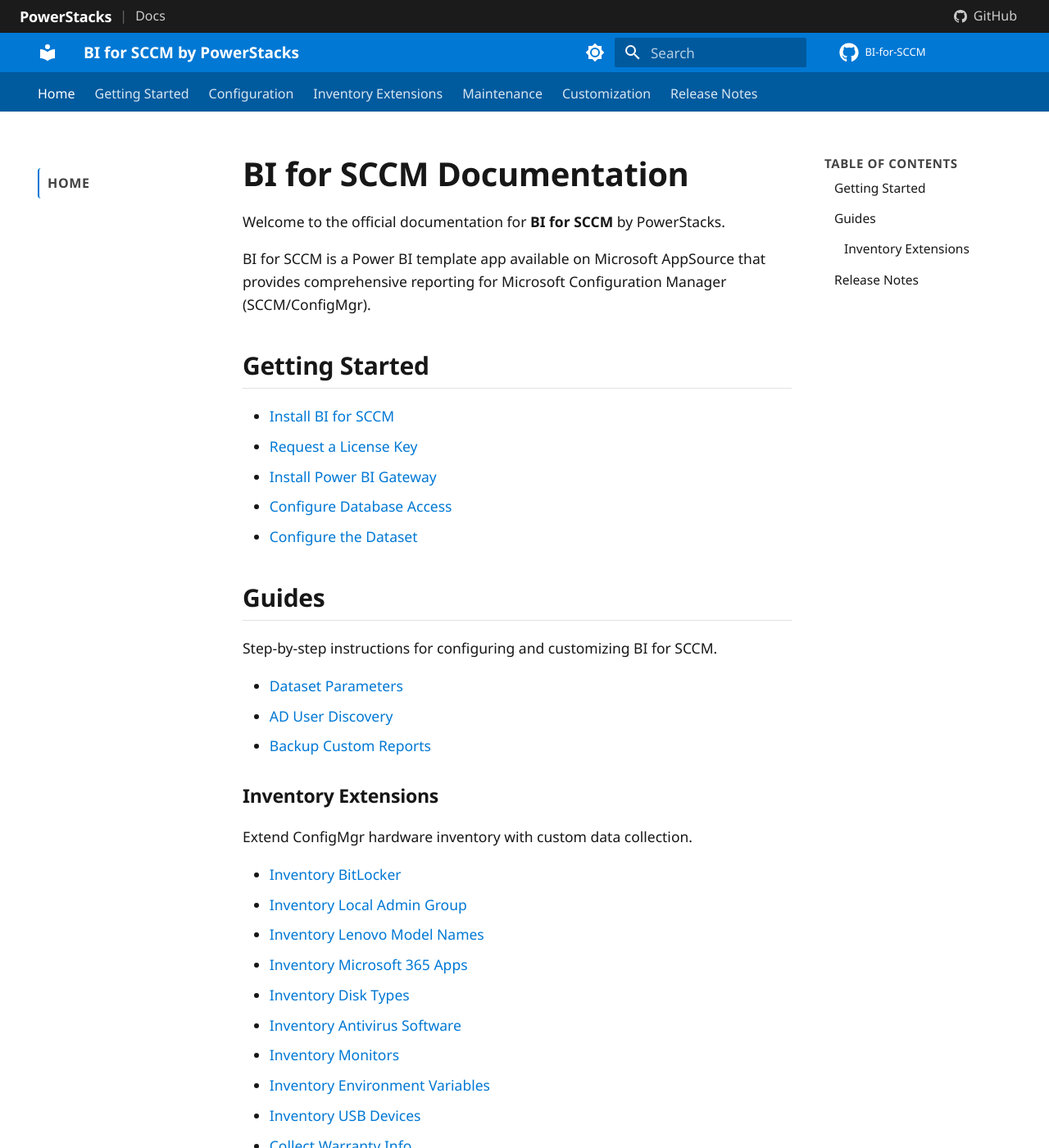
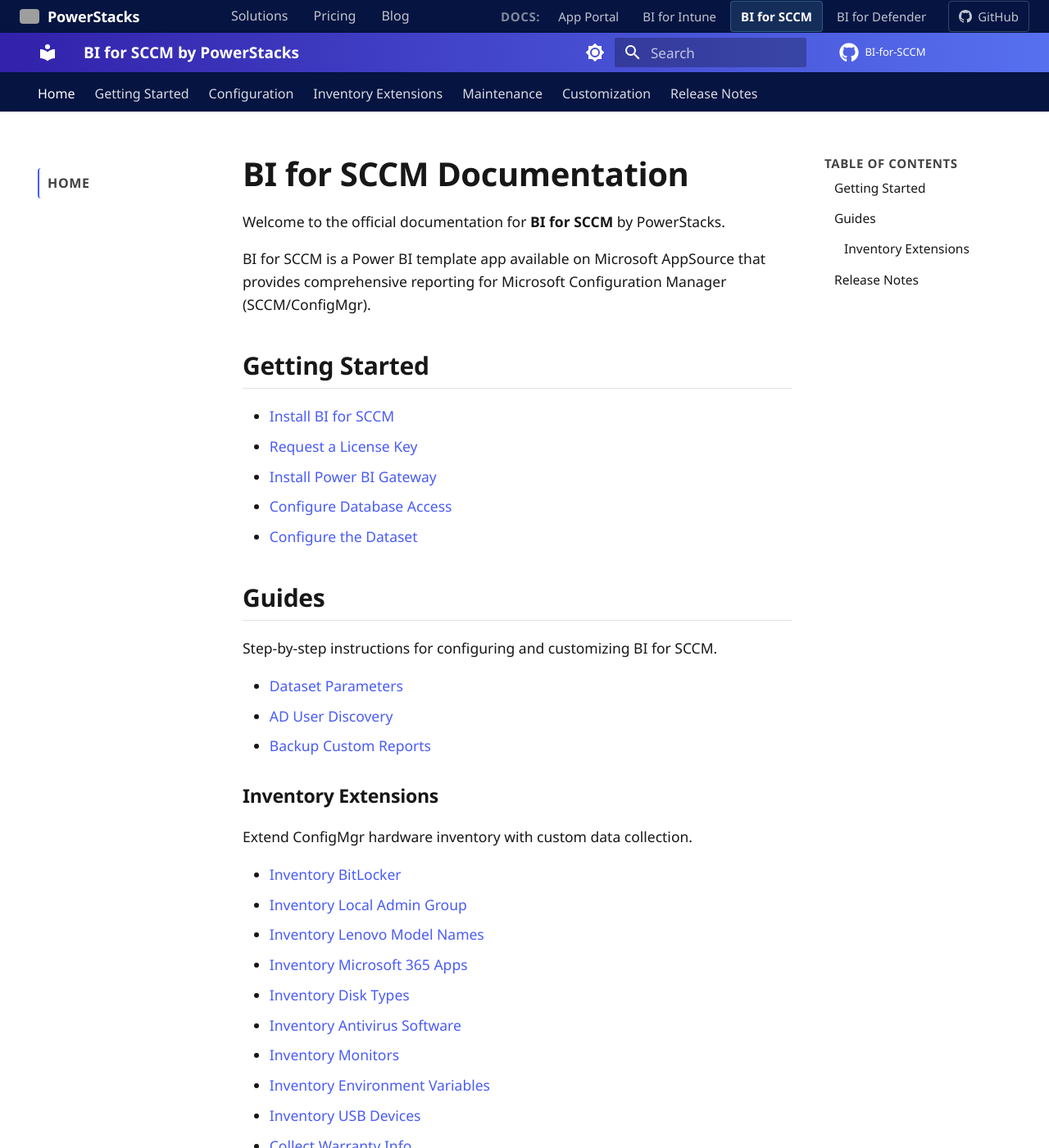
Before and after one commit to powerstacks-corp/BI-for-SCCM, an MkDocs documentation site: the page built from docs/index.md, in a window 1280 px wide and 1400 px high. Shown: the whole window at 82% size. Built offline with MkDocs 1.6.1 and Material for MkDocs 9.7.7, drawn with Linux system fonts in a browser that asks for light colours; some web fonts are replaced; comment, search, counter and statistics services are not loaded; grey boxes are pictures that could not be loaded.

Commit message:
Rebrand docs site: global nav bar + PowerStacks color alignment
- Replace simple "PowerStacks | Docs" top bar with full navigation bar
  including logo, website links, cross-product doc switcher, and GitHub link
- Align color palette from Microsoft blue to PowerStacks brand gradient
  (navy #051441, gradient #3221AA → #5670F0)
- Header uses brand gradient, tabs use brand navy
- Document full color palette in CSS header comments

Co-Authored-By: Claude Opus 4.6 <noreply@anthropic.com>

```diff
--- a/docs/overrides/main.html
+++ b/docs/overrides/main.html
@@ -1,15 +1,24 @@
 {% extends "base.html" %}
 
 {% block announce %}
-<nav class="ms-top-bar">
-  <div class="ms-top-bar__inner">
-    <div class="ms-top-bar__left">
-      <span class="ms-top-bar__brand">PowerStacks</span>
-      <span class="ms-top-bar__separator">|</span>
-      <span class="ms-top-bar__product">Docs</span>
+<nav class="ps-global-nav" aria-label="PowerStacks global">
+  <div class="ps-global-nav__inner">
+    <a href="https://powerstacks.com" class="ps-global-nav__brand" title="PowerStacks Home">
+      <img src="https://powerstacks.com/images/logo.webp" alt="" class="ps-global-nav__logo" width="24" height="24" />
+      <span class="ps-global-nav__brand-text">PowerStacks</span>
+    </a>
+    <div class="ps-global-nav__site-links">
+      <a href="https://powerstacks.com/solutions/endpoint-management-platform/">Solutions</a>
+      <a href="https://powerstacks.com/pricing/">Pricing</a>
+      <a href="https://powerstacks.com/blog/">Blog</a>
     </div>
-    <div class="ms-top-bar__right">
-      <a href="https://github.com/powerstacks-corp/BI-for-SCCM" class="ms-top-bar__link-btn">
+    <div class="ps-global-nav__docs-links">
+      <span class="ps-global-nav__docs-label">Docs:</span>
+      <a href="https://powerstacks-corp.github.io/app-portal-for-intune/" class="ps-global-nav__doc-link">App Portal</a>
+      <a href="https://powerstacks-corp.github.io/BI-for-Intune/" class="ps-global-nav__doc-link">BI for Intune</a>
+      <a href="https://powerstacks-corp.github.io/BI-for-SCCM/" class="ps-global-nav__doc-link ps-global-nav__doc-link--active">BI for SCCM</a>
+      <a href="https://powerstacks-corp.github.io/BI-for-Defender/" class="ps-global-nav__doc-link">BI for Defender</a>
+      <a href="https://github.com/powerstacks-corp/BI-for-SCCM" class="ps-global-nav__github-btn">
         <svg xmlns="http://www.w3.org/2000/svg" viewBox="0 0 16 16" width="16" height="16" fill="currentColor"><path d="M8 0C3.58 0 0 3.58 0 8c0 3.54 2.29 6.53 5.47 7.59.4.07.55-.17.55-.38 0-.19-.01-.82-.01-1.49-2.01.37-2.53-.49-2.69-.94-.09-.23-.48-.94-.82-1.13-.28-.15-.68-.52-.01-.53.63-.01 1.08.58 1.23.82.72 1.21 1.87.87 2.33.66.07-.52.28-.87.51-1.07-1.78-.2-3.64-.89-3.64-3.95 0-.87.31-1.59.82-2.15-.08-.2-.36-1.02.08-2.12 0 0 .67-.21 2.2.82.64-.18 1.32-.27 2-.27.68 0 1.36.09 2 .27 1.53-1.04 2.2-.82 2.2-.82.44 1.1.16 1.92.08 2.12.51.56.82 1.27.82 2.15 0 3.07-1.87 3.75-3.65 3.95.29.25.54.73.54 1.48 0 1.07-.01 1.93-.01 2.2 0 .21.15.46.55.38A8.013 8.013 0 0016 8c0-4.42-3.58-8-8-8z"></path></svg>
         GitHub
       </a>
--- a/docs/stylesheets/microsoft-learn.css
+++ b/docs/stylesheets/microsoft-learn.css
@@ -1,15 +1,40 @@
 /*
- * Microsoft Learn-inspired theme for MkDocs Material
- * Matches the look and feel of learn.microsoft.com
+ * PowerStacks-branded theme for MkDocs Material
+ * Based on Microsoft Learn design, aligned with powerstacks.com branding
+ *
+ * ── Brand Color Palette ──
+ *
+ * Primary:
+ *   Brand Navy:       #051441  (top bar, tabs, dark backgrounds)
+ *   Brand Navy Light: #0A1F5E  (hover states, dark mode header)
+ *   Brand Gradient:   #3221AA → #5670F0  (header bar, hero banners)
+ *   Gradient Mid:     #4A5CF5  (links, accents, primary fg)
+ *
+ * Accents:
+ *   Brand Blue:       #6EC1E4  (light accent, active doc indicator)
+ *   Brand Green:      #61CE70  (CTAs on main website)
+ *
+ * Dark Mode:
+ *   Primary:          #7B8AF7  (lightened gradient midpoint)
+ *   Light Accent:     #8ED3EA  (lightened brand blue)
+ *   Dark Accent:      #5670F0  (gradient end)
+ *   Header:           #0A1F5E  (navy light)
+ *   Tabs:             #030C2A  (deeper navy)
+ *
+ * Semantic (unchanged):
+ *   Note:    #4A5CF5 (purple, matches brand)
+ *   Tip:     #107c10 (green)
+ *   Warning: #ff8c00 (orange)
+ *   Danger:  #d13438 (red)
  */
 
 /* ── Color palette ── */
 :root,
 [data-md-color-scheme="default"] {
-  --md-primary-fg-color: #0078d4;
-  --md-primary-fg-color--light: #2899f5;
-  --md-primary-fg-color--dark: #005a9e;
-  --md-accent-fg-color: #0078d4;
+  --md-primary-fg-color: #4A5CF5;
+  --md-primary-fg-color--light: #6EC1E4;
+  --md-primary-fg-color--dark: #3221AA;
+  --md-accent-fg-color: #4A5CF5;
   --md-default-bg-color: #ffffff;
   --md-default-fg-color: #171717;
   --md-default-fg-color--light: #424242;
@@ -17,10 +42,10 @@
 }
 
 [data-md-color-scheme="slate"] {
-  --md-primary-fg-color: #4dabf7;
-  --md-primary-fg-color--light: #74c0fc;
-  --md-primary-fg-color--dark: #339af0;
-  --md-accent-fg-color: #4dabf7;
+  --md-primary-fg-color: #7B8AF7;
+  --md-primary-fg-color--light: #8ED3EA;
+  --md-primary-fg-color--dark: #5670F0;
+  --md-accent-fg-color: #7B8AF7;
   --md-default-bg-color: #1b1b1b;
   --md-default-fg-color: #e8e8e8;
   --md-default-fg-color--light: #b0b0b0;
@@ -40,10 +65,9 @@
   color: var(--md-typeset-color);
 }
 
-/* ── Top bar — Microsoft Learn-style brand bar ── */
-/* Override MkDocs Material's announce/banner wrapper */
+/* ── Global nav bar — PowerStacks branded ── */
 .md-banner {
-  background-color: #1b1b1b !important;
+  background-color: #051441 !important;
 }
 
 .md-banner__inner {
@@ -59,104 +83,155 @@
   color: #ffffff;
 }
 
-.ms-top-bar {
+.ps-global-nav {
   display: contents;
 }
 
-.ms-top-bar__inner {
+.ps-global-nav__inner {
   display: contents;
 }
 
-.ms-top-bar__left {
-  display: flex;
+/* Brand / Logo */
+.ps-global-nav__brand {
+  display: flex !important;
   align-items: center;
   gap: 0.5rem;
+  text-decoration: none !important;
+  color: #ffffff !important;
   flex-shrink: 0;
 }
 
-.ms-top-bar__brand {
+.ps-global-nav__brand:hover {
+  opacity: 0.9;
+}
+
+.ps-global-nav__logo {
+  width: 24px;
+  height: 24px;
+  border-radius: 4px;
+}
+
+.ps-global-nav__brand-text {
   font-weight: 700;
   font-size: 0.9rem;
   letter-spacing: -0.01em;
-  color: #ffffff;
 }
 
-.ms-top-bar__separator {
-  color: #666;
-  font-weight: 300;
-}
-
-.ms-top-bar__product {
-  font-weight: 400;
-  color: #ccc;
-}
-
-.ms-top-bar__links {
+/* Middle: site links */
+.ps-global-nav__site-links {
   display: flex;
   align-items: center;
   gap: 0.25rem;
 }
 
-.ms-top-bar__links a {
-  color: #ccc !important;
+.ps-global-nav__site-links a {
+  color: rgba(255, 255, 255, 0.75) !important;
   text-decoration: none !important;
-  padding: 0.4rem 0.75rem;
+  padding: 0.35rem 0.65rem;
   border-radius: 4px;
+  font-size: 0.8rem;
   transition: background-color 0.15s, color 0.15s;
   white-space: nowrap;
 }
 
-.ms-top-bar__links a:hover {
+.ps-global-nav__site-links a:hover {
   color: #ffffff !important;
-  background-color: #333;
+  background-color: #0A1F5E;
 }
 
-.ms-top-bar__right {
+/* Right: doc switcher + GitHub */
+.ps-global-nav__docs-links {
   display: flex;
   align-items: center;
-  gap: 0.5rem;
+  gap: 0.25rem;
   flex-shrink: 0;
 }
 
-.ms-top-bar__link-btn {
+.ps-global-nav__docs-label {
+  color: rgba(255, 255, 255, 0.5);
+  font-size: 0.75rem;
+  font-weight: 600;
+  text-transform: uppercase;
+  letter-spacing: 0.04em;
+  margin-right: 0.25rem;
+}
+
+.ps-global-nav__doc-link {
+  color: rgba(255, 255, 255, 0.75) !important;
+  text-decoration: none !important;
+  padding: 0.3rem 0.6rem;
+  border-radius: 4px;
+  font-size: 0.75rem;
+  transition: background-color 0.15s, color 0.15s;
+  white-space: nowrap;
+}
+
+.ps-global-nav__doc-link:hover {
+  color: #ffffff !important;
+  background-color: #0A1F5E;
+}
+
+.ps-global-nav__doc-link--active {
+  color: #ffffff !important;
+  font-weight: 600;
+  background-color: rgba(110, 193, 228, 0.15);
+  border: 1px solid rgba(110, 193, 228, 0.3);
+}
+
+.ps-global-nav__github-btn {
   display: inline-flex !important;
   align-items: center;
-  gap: 0.4rem;
-  color: #ccc !important;
+  gap: 0.35rem;
+  color: rgba(255, 255, 255, 0.75) !important;
   text-decoration: none !important;
-  padding: 0.35rem 0.75rem;
+  padding: 0.3rem 0.6rem;
   border-radius: 4px;
-  font-size: 0.8rem;
-  transition: background-color 0.15s, color 0.15s;
+  font-size: 0.75rem;
+  margin-left: 0.5rem;
+  border: 1px solid rgba(255, 255, 255, 0.2);
+  transition: background-color 0.15s, color 0.15s, border-color 0.15s;
 }
 
-.ms-top-bar__link-btn:hover {
+.ps-global-nav__github-btn:hover {
   color: #ffffff !important;
-  background-color: #333;
+  background-color: #0A1F5E;
+  border-color: rgba(255, 255, 255, 0.4);
 }
 
-/* Hide top bar links on mobile */
+/* Responsive: hide site links on tablet */
 @media screen and (max-width: 76.25em) {
-  .ms-top-bar__links {
+  .ps-global-nav__site-links {
     display: none;
   }
 }
 
+/* Responsive: compact doc switcher on small tablet */
+@media screen and (max-width: 60em) {
+  .ps-global-nav__docs-label {
+    display: none;
+  }
+  .ps-global-nav__doc-link {
+    font-size: 0.7rem;
+    padding: 0.25rem 0.4rem;
+  }
+}
+
+/* Responsive: hide everything except brand on mobile */
 @media screen and (max-width: 44.9375em) {
-  .ms-top-bar__right {
+  .ps-global-nav__docs-links {
     display: none;
   }
 }
 
-/* ── Header — Microsoft Learn blue bar ── */
+/* ── Header — PowerStacks branded gradient ── */
 .md-header {
-  background-color: #0078d4;
-  box-shadow: 0 1px 2px rgba(0, 0, 0, 0.1);
+  background: linear-gradient(90deg, #3221AA 0%, #5670F0 100%);
+  box-shadow: 0 1px 2px rgba(0, 0, 0, 0.15);
 }
 
 [data-md-color-scheme="slate"] .md-header {
-  background-color: #1b1b1b;
-  border-bottom: 1px solid #333;
+  background: #0A1F5E;
+  border-bottom: 1px solid #1a2d6e;
 }
 
 .md-header__title {
@@ -164,14 +239,14 @@
   font-size: 0.95rem;
 }
 
-/* ── Navigation tabs — Microsoft Learn secondary nav bar ── */
+/* ── Navigation tabs — PowerStacks secondary bar ── */
 .md-tabs {
-  background-color: #005a9e;
+  background-color: #051441;
 }
 
 [data-md-color-scheme="slate"] .md-tabs {
-  background-color: #252525;
-  border-bottom: 1px solid #333;
+  background-color: #030C2A;
+  border-bottom: 1px solid #0A1F5E;
 }
 
 .md-tabs__link {
@@ -185,7 +260,7 @@
   opacity: 1;
 }
 
-/* ── Left navigation — Microsoft Learn sidebar style ── */
+/* ── Left navigation — sidebar style ── */
 .md-nav--primary .md-nav__title {
   font-weight: 600;
   font-size: 0.8rem;
@@ -206,11 +281,11 @@
 }
 
 .md-nav__link:hover {
-  background-color: rgba(0, 120, 212, 0.06);
+  background-color: rgba(74, 92, 245, 0.06);
 }
 
 [data-md-color-scheme="slate"] .md-nav__link:hover {
-  background-color: rgba(77, 171, 247, 0.1);
+  background-color: rgba(123, 138, 247, 0.1);
 }
 
 .md-nav__link--active,
@@ -219,12 +294,12 @@
   color: var(--md-primary-fg-color);
   border-left: 2px solid var(--md-primary-fg-color);
   padding-left: calc(0.6rem - 2px);
-  background-color: rgba(0, 120, 212, 0.04);
+  background-color: rgba(74, 92, 245, 0.04);
 }
 
 [data-md-color-scheme="slate"] .md-nav__link--active,
 [data-md-color-scheme="slate"] .md-nav__item .md-nav__link--active {
-  background-color: rgba(77, 171, 247, 0.08);
+  background-color: rgba(123, 138, 247, 0.08);
 }
 
 /* Section labels (like "Getting Started", "Administration") */
@@ -238,13 +313,13 @@
   margin-top: 0.75rem;
 }
 
-/* ── Search bar — cleaner Microsoft-style ── */
+/* ── Search bar — cleaner style ── */
 .md-search__input {
   border-radius: 4px;
   font-size: 0.85rem;
 }
 
-/* ── Content area — full width like Microsoft Learn ── */
+/* ── Content area — full width ── */
 .md-content {
   max-width: none;
 }
@@ -280,7 +355,7 @@
   font-size: 1rem;
 }
 
-/* ── Tables — Microsoft Learn clean style ── */
+/* ── Tables — clean style ── */
 .md-typeset table:not([class]) {
   font-size: 0.825rem;
   border: 1px solid #e1e1e1;
@@ -313,7 +388,7 @@
   border-bottom-color: #3a3a3a;
 }
 
-/* ── Code blocks — Microsoft Learn style ── */
+/* ── Code blocks ── */
 .md-typeset code {
   font-size: 0.825em;
   padding: 0.15em 0.4em;
@@ -333,7 +408,7 @@
   line-height: 1.5;
 }
 
-/* ── Admonitions — Microsoft-style notes/tips/warnings ── */
+/* ── Admonitions — notes/tips/warnings ── */
 .md-typeset .admonition,
 .md-typeset details {
   border-radius: 4px;
@@ -347,13 +422,13 @@
 
 .md-typeset .admonition.note,
 .md-typeset details.note {
-  border-left-color: #0078d4;
-  background-color: #f0f6ff;
+  border-left-color: #4A5CF5;
+  background-color: #f0f2ff;
 }
 
 [data-md-color-scheme="slate"] .md-typeset .admonition.note,
 [data-md-color-scheme="slate"] .md-typeset details.note {
-  background-color: rgba(0, 120, 212, 0.1);
+  background-color: rgba(74, 92, 245, 0.1);
 }
 
 .md-typeset .admonition.tip,
@@ -389,7 +464,7 @@
   background-color: rgba(209, 52, 56, 0.1);
 }
 
-/* ── Right-side TOC — thinner, Microsoft-style ── */
+/* ── Right-side TOC — thinner ── */
 .md-sidebar--secondary {
   width: 13rem;
 }
@@ -407,7 +482,7 @@
 
 /* ── Footer ── */
 .md-footer {
-  background-color: #f5f5f5;
+  background-color: #EFF2F9;
   color: #424242;
 }
 
@@ -430,15 +505,15 @@
   background: #555;
 }
 
-/* ── Hero banner — Microsoft Learn blue banner ── */
+/* ── Hero banner — PowerStacks gradient ── */
 .hero-banner {
-  background: linear-gradient(to right, #1a0f7a 0%, #2d28b0 40%, #4f63e8 100%);
+  background: linear-gradient(90deg, #3221AA 0%, #5670F0 100%);
   padding: 3rem 2rem;
   margin: -0.6rem -0.6rem 2rem -0.6rem;
 }
 
 [data-md-color-scheme="slate"] .hero-banner {
-  background: linear-gradient(to right, #130a5c 0%, #221e88 40%, #3b4cb5 100%);
+  background: linear-gradient(90deg, #241880 0%, #4058C8 100%);
 }
 
 .hero-banner h1 {
@@ -456,7 +531,7 @@
   max-width: 600px;
 }
 
-/* ── Quick link cards — Microsoft Learn feature cards ── */
+/* ── Quick link cards — feature cards ── */
 .quick-links {
   display: grid !important;
   grid-template-columns: repeat(4, 1fr);
@@ -539,7 +614,7 @@
   color: var(--md-primary-fg-color);
 }
 
-/* ── Tabs — Microsoft pivot style ── */
+/* ── Tabs — pivot style ── */
 .md-typeset .tabbed-labels > label {
   font-size: 0.825rem;
   font-weight: 600;
@@ -554,7 +629,7 @@
   background-color: var(--md-primary-fg-color);
 }
 
-/* ── Permalink anchors — Microsoft Learn chain-link icon ── */
+/* ── Permalink anchors — chain-link icon ── */
 .md-typeset .headerlink {
   font-size: 0 !important;
   opacity: 0;
```
